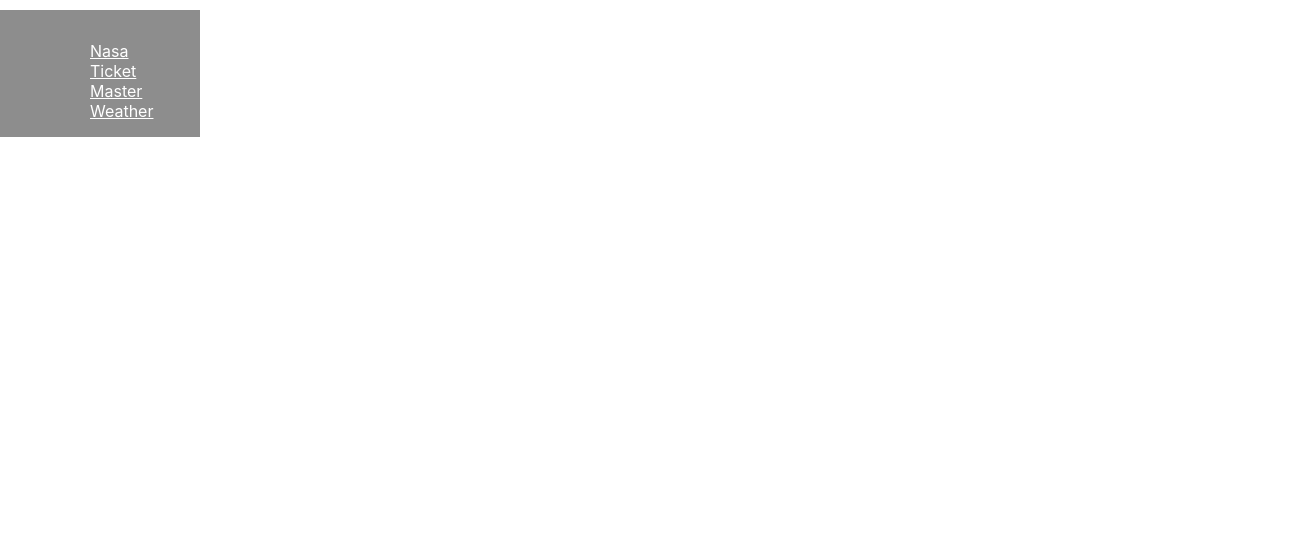
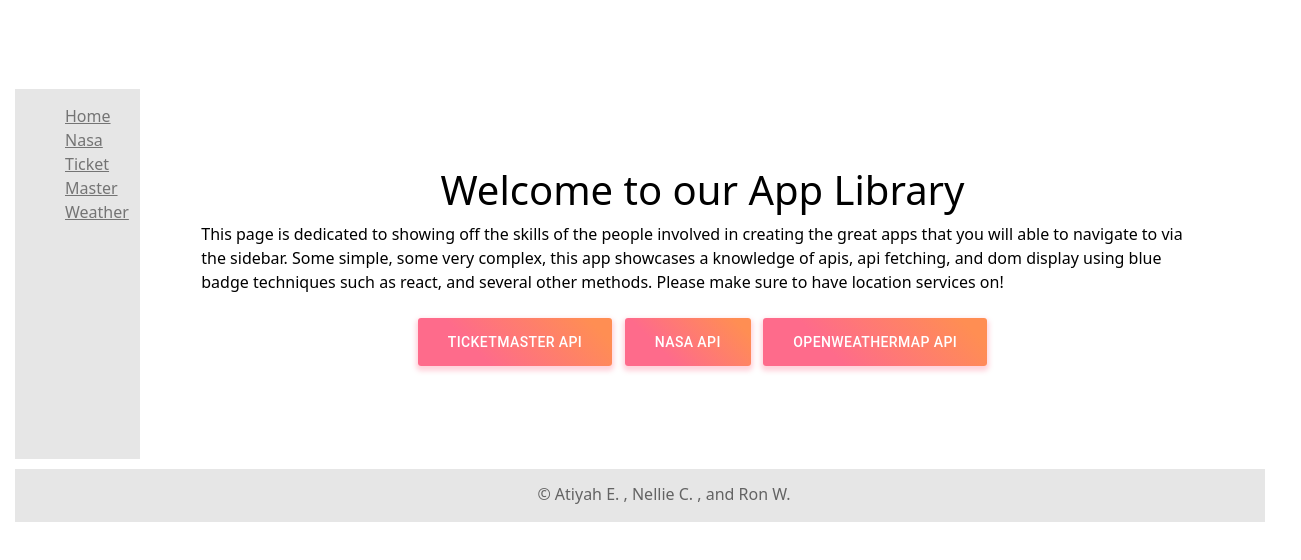
Before and after one commit to ronwise67/teamGit, a React (Create React App) app in the folder team-app/: page / in a window 1280 px wide. Shown: the top 560 px of the page, 1301 px wide, since content can reach past the window. Built offline with nearby package versions, Linux system fonts and the light colour scheme.

Commit message:
getting there

```diff
--- a/team-app/package.json
+++ b/team-app/package.json
@@ -3,12 +3,16 @@
   "version": "0.1.0",
   "private": true,
   "dependencies": {
+    "@fortawesome/react-fontawesome": "^0.1.14",
     "@material-ui/core": "^4.11.4",
     "@testing-library/jest-dom": "^5.14.1",
     "@testing-library/react": "^11.2.7",
     "@testing-library/user-event": "^12.8.3",
+    "bootstrap": "^5.0.2",
+    "moment": "^2.29.1",
     "react": "^17.0.2",
     "react-dom": "^17.0.2",
+    "react-icons": "^4.2.0",
     "react-router-dom": "^5.2.0",
     "react-scripts": "4.0.3",
     "reactstrap": "^8.9.0",
--- a/team-app/src/App.css
+++ b/team-app/src/App.css
@@ -1,5 +1,91 @@
+/* Body */
+body {
+  padding: 15px;
+  background-color: white;
+  font: Belleza;
+  overflow-x: hidden
+}
+
+/* Footer */
+footer {
+  background-color: #e6e6e6;
+  color: rgb(99, 99, 99);
+  margin-top: 10px;
+  text-align: center;
+}
+
+footer p {
+  margin-top: 0.8em!important;
+  margin-left: 1.5em;
+}
+
+/* main */
+.main {
+  background-color: white;
+  color: black;
+  height: 100%;
+  min-height: 100%;
+}
+
+.mainDiv {
+  margin: auto;
+  width: 90%;
+  padding: 5px;
+}
+
+.sidebar {
+  display: flex;
+  background-color: #e6e6e6;
+  margin-top: 10px;
+}
+
+form {
+  display: inline-block;
+}
+
+ul {
+  list-style-type: none;
+}
+
+/* sidebar */
+.sidebar-list-styling {
+  padding-left: 50px;
+  padding-top: 15px;
+  width: 10%;
+  background-color: #e6e6e6;
+  color: white;
+}
+
+.sidebar-list a {
+  color: rgb(116, 116, 116);
+  padding: 0;
+}
+
+.sidebar-route {
+  flex: 1;
+  padding: '00px';
+}
+
+/* header */
+
+.header{
+  opacity: 0;
+  margin-top: 0.5em!important;
+  text-align: center;
+  background-color: #53565A;
+  color: white;
+}
+
+.header a{
+  color: white;
+}
+
+.header p {
+  margin-top: 0.8em!important
+}
+
 .App {
-  text-align: center;
+  text-align: left;
 }
 
 .App-logo {
@@ -36,52 +122,3 @@
     transform: rotate(360deg);
   }
 }
-
-/* main */
-.main {
-  background-color: white;
-  color: black;
-  height: 100%;
-  min-height: 100%;
-}
-
-.mainDiv {
-  margin: auto;
-  width: 90%;
-  padding: 5px;
-}
-
-.sidebar {
-  display: flex;
-  background-color: #8d8d8d;
-  margin-top: 10px;
-  width: 200px;
-}
-
-ul {
-  list-style-type: none;
-}
-
-.App {
-  text-align: center;
-  margin-left: 600px;
-}
-
-/* sidebar */
-.sidebar-list-styling {
-  padding-left: 50px;
-  padding-top: 15px;
-  width: 20%;
-  background-color: #8d8d8d;
-  color: white;
-}
-
-.sidebar-list a {
-  color: white;
-  padding: 0;
-}
-
-.sidebar-route {
-  flex: 1;
-  padding: '00px';
-}
--- a/team-app/src/App.js
+++ b/team-app/src/App.js
@@ -1,7 +1,14 @@
+import React from 'react'
+import 'bootstrap/dist/css/bootstrap.css'
 import './App.css';
+
+
 // import GeoLocation from './components/GeoLocation'
-import Sitebar from './components/Sitebar'
 //import TicketMaster from './components/TicketMaster'
+
+import Sidebar from './components/site/Sidebar';
+import Header from './components/site/Header';
+import Footer from './components/site/Footer';
 
 import {
   BrowserRouter as Router
@@ -9,16 +16,13 @@
 
 function App() {
   return (
-    <div>
-
-      <Router>
-         <Sitebar />
-      </Router>
-      {/* <GeoLocation /> */}
-      {/*<TicketMaster />*/}
-
-</div>
-
+    <div className="App">
+     <Header />
+     <Router>
+       <Sidebar />
+     </Router>
+     <Footer />
+    </div>
   );
 }
 
--- a/team-app/src/components/Weather.js
+++ b/team-app/src/components/Weather.js
@@ -1,67 +1,15 @@
 import React, {Component} from 'react';
 import { Container, Row, Col } from 'reactstrap';
-
+import WeekContainer from './WeatherGuts/WeekContainer';
 
 const Weather = (props) => {
 
-    function getWeather() {
-        let temperature = document.getElementById("temperature");
-        let description = document.getElementById("description");
-        let location = document.getElementById("location");
-
-
-
-
-
-        let api = "https://api.openweathermap.org/data/2.5/weather";
-        let apiKey = "64ed35eee79544f4599ab013b7284012";
-
-        navigator.geolocation.getCurrentPosition(success, error);
-
-        location.innerHTML = "Locating...";
-
-
-        function success(position) {
-            let latitude = position.coords.latitude;
-            let longitude = position.coords.longitude;
-
-            let url =
-              api +
-              "?lat=" +
-              latitude +
-              "&lon=" +
-              longitude +
-              "&appid=" +
-              apiKey +
-              "&units=imperial";
-
-            fetch(url)
-              .then(response => response.json())
-              .then(data => {
-                console.log(data);
-                let temp = data.main.temp;
-                temperature.innerHTML = temp + "° F";
-                location.innerHTML =
-                  data.name + " (" + latitude + "°, " + longitude + "°)";
-                description.innerHTML = data.weather[0].main;
-              });
-          }
-
-          function error() {
-            location.innerHTML = "Unable to retrieve your location";
-          }
-        }
-
-        getWeather()
-
-
-
-
     return (
-        <div className="App">
-        <h1 id="temperature"> &nbsp; </h1>
-        <h2 id="description"> &nbsp; </h2>
-        <p id="location"> &nbsp; </p>
+        <div className="main">
+            <div className="mainDiv">
+              <WeekContainer /><br/>
+              sss
+            </div>
         </div>
     );
 }
--- /dev/null
+++ b/team-app/src/components/WeatherGuts/WeekContainer.js
@@ -0,0 +1,41 @@
+import React from 'react';
+
+class WeekContainer extends React.Component {
+  render() {
+
+    navigator.geolocation.getCurrentPosition(success);
+    let api = "http://api.openweathermap.org/data/2.5/forecast";
+    let apiKey = "64ed35eee79544f4599ab013b7284012";
+
+
+
+    function success(position) {
+        let lat = position.coords.latitude;
+        let long = position.coords.longitude;
+
+        const weatherURL =
+        api +
+        "?lat=" +
+        lat +
+        "&lon=" +
+        long +
+        "&appid=" +
+        apiKey;
+
+    fetch(weatherURL)
+        .then(res => res.json())
+        .then(data => console.log("Data List Loaded", data.list))
+    }
+
+
+
+
+    return (
+      <div>
+        <h1>Hello World!</h1>
+      </div>
+    )
+  }
+}
+
+export default WeekContainer;
--- /dev/null
+++ b/team-app/src/components/site/Footer.js
@@ -0,0 +1,17 @@
+import {Row} from 'reactstrap'
+
+
+
+const Footer = () => {
+    return(
+        <footer>
+            <Row>
+                <p>&copy; Atiyah E. , Nellie C. , and Ron W.
+
+                    </p>
+            </Row>
+        </footer>
+    )
+}
+
+export default Footer
--- /dev/null
+++ b/team-app/src/components/site/Header.js
@@ -0,0 +1,26 @@
+import {
+    Navbar,
+    NavbarBrand,
+    Nav,
+    NavItem,
+    NavLink
+} from 'reactstrap'
+
+const Header = () => {
+    return(
+        <header>
+            <Navbar className='header'>
+                <NavbarBrand href='/'>React Library</NavbarBrand>
+                <Nav className='m1-auto' navbar>
+                    <NavItem>
+                        <NavLink href="https://github.com/spaclyn/react-fundamentals">
+                            GitHub
+                        </NavLink>
+                    </NavItem>
+                </Nav>
+            </Navbar>
+        </header>
+    )
+}
+
+export default Header
--- /dev/null
+++ b/team-app/src/components/site/Home.js
@@ -0,0 +1,44 @@
+import React from 'react';
+import {
+    Route,
+    Link,
+    Switch
+} from 'react-router-dom'
+import { styled } from '@material-ui/core/styles';
+import Button from '@material-ui/core/Button';
+import Weather from '../Weather';
+import Nasa from '../Nasa';
+import TicketMaster from '../TicketMaster';
+
+const Home = () => {
+
+    const MyButton = styled(Button)({
+        background: 'linear-gradient(45deg, #FE6B8B 30%, #FF8E53 90%)',
+        border: 0,
+        borderRadius: 3,
+        boxShadow: '0 3px 5px 2px rgba(255, 105, 135, .3)',
+        color: 'white',
+        height: 48,
+        padding: '0 30px',
+      });
+
+    return(
+        <div className='main'>
+            <div className='mainDiv'>
+                <br/>
+                <br/>
+                <br/>
+                <center><h1>Welcome to our App Library</h1></center>
+                <p>
+                    This page is dedicated to showing off the skills of the people involved in creating the great apps that you will able to navigate to via the sidebar. Some simple, some very complex, this app showcases a knowledge of apis, api fetching, and dom display using blue badge techniques such as react, and several other methods. Please make sure to have location services on! <br/><br/>
+                    <center> <form action="https://developer.ticketmaster.com/products-and-docs/apis/getting-started" target="_blank"><MyButton type="submit" title="Ticketmaster API">TicketMaster API</MyButton></form> &nbsp; <form action="https://api.nasa.gov/" target="_blank"><MyButton type="submit">Nasa API</MyButton></form> &nbsp; <form action="https://openweathermap.org/" target="_blank"><MyButton type="submit">Openweathermap API</MyButton></form></center>
+                </p>
+                <br/>
+                <br/>
+                <br/>
+            </div>
+        </div>
+    )
+}
+
+export default Home
--- /dev/null
+++ b/team-app/src/components/site/Sidebar.js
@@ -0,0 +1,35 @@
+import {
+    Route,
+    Link,
+    Switch
+} from 'react-router-dom'
+import React from 'react';
+import Weather from '../Weather';
+import Nasa from '../Nasa';
+import TicketMaster from '../TicketMaster';
+import Home from './Home';
+
+const Sidebar = () => {
+    return (
+        <div className='sidebar'>
+            <div className='sidebar-list-styling'>
+                <ul className='sidebar-list list-unstyled'>
+                    <li><Link to='/'>Home</Link></li>
+                    <li><Link to='/nasa'>Nasa</Link></li>
+                    <li><Link to="/ticket">Ticket Master</Link></li>
+                    <li><Link to="/weather">Weather</Link></li>
+                </ul>
+            </div>
+            <div className='sidebar-route'>
+                <Switch>
+                <Route exact path='/'><Home /></Route>
+                <Route exact path='/nasa'><Nasa /></Route>
+                <Route exact path='/ticket'><TicketMaster /></Route>
+                <Route exact path='/weather'><Weather /></Route>
+                </Switch>
+            </div>
+        </div>
+    );
+}
+
+export default Sidebar;
```
Also changed, not shown: team-app/src/components/weatherBits/WeekContainer.js (deleted, +0 -23 lines), 1 other file (tests, documents, lock files or other folders).
